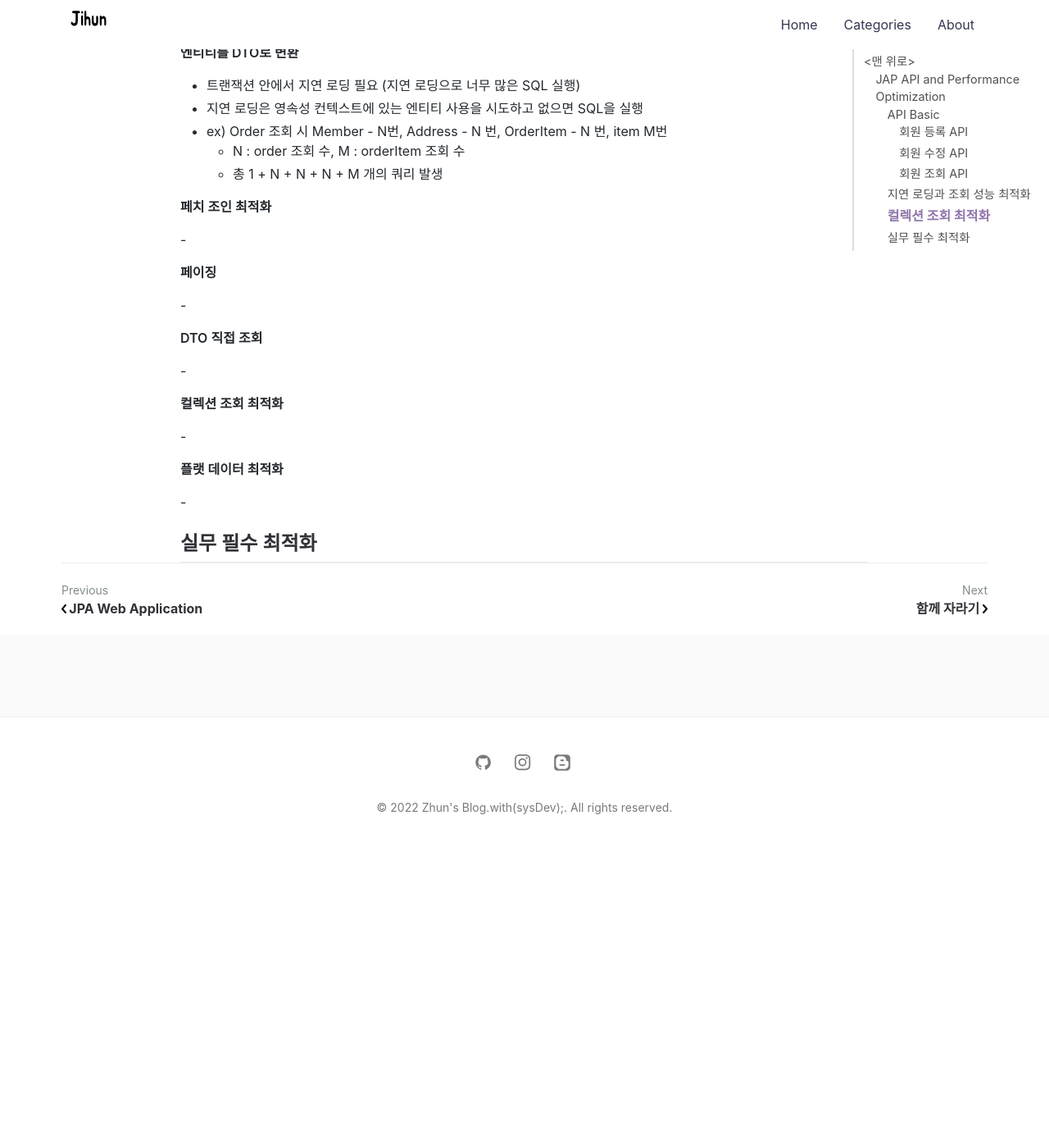
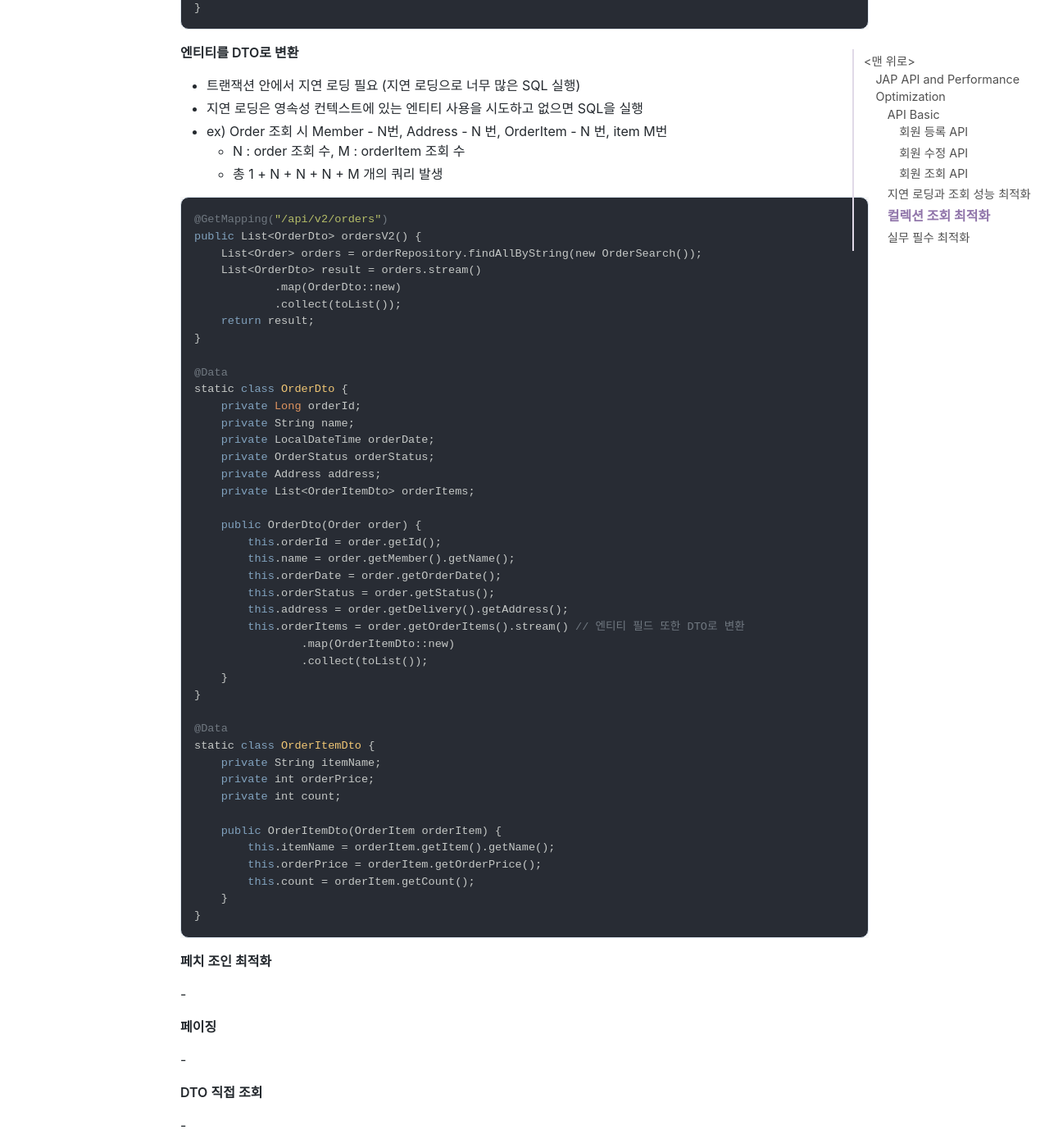
Before and after one commit to jihunparkme/jihunparkme.github.io, a Jekyll site: the page built from _posts/2022-05-24-JPA-API-and-performance-optimization.md, in a window 1280 px wide and 1400 px high, scrolled down 6635 px. Shown: the whole window at 82% size. Built offline with Jekyll 4.4.1, drawn with Linux system fonts in a browser that asks for light colours; nearby versions of some CDN libraries; comment, search, counter and statistics services are not loaded; before the commit the page ends 7675 px from its top, so only the background shows below that; some of the changed text lies outside the part shown.

Commit message:
add: (컬렉션 조회 최적화) 주문 조회 V2: 엔티티를 DTO로 변환
예제 코드 추가

````diff
--- a/_posts/2022-05-24-JPA-API-and-performance-optimization.md
+++ b/_posts/2022-05-24-JPA-API-and-performance-optimization.md
@@ -298,6 +298,51 @@ public List<Order> ordersV1() {
   - N : order 조회 수, M : orderItem 조회 수
   - 총 1 + N + N + N + M 개의 쿼리 발생
 
+```java
+@GetMapping("/api/v2/orders")
+public List<OrderDto> ordersV2() {
+    List<Order> orders = orderRepository.findAllByString(new OrderSearch());
+    List<OrderDto> result = orders.stream()
+            .map(OrderDto::new)
+            .collect(toList());
+    return result;
+}
+
+@Data
+static class OrderDto {
+    private Long orderId;
+    private String name;
+    private LocalDateTime orderDate;
+    private OrderStatus orderStatus;
+    private Address address;
+    private List<OrderItemDto> orderItems;
+
+    public OrderDto(Order order) {
+        this.orderId = order.getId();
+        this.name = order.getMember().getName();
+        this.orderDate = order.getOrderDate();
+        this.orderStatus = order.getStatus();
+        this.address = order.getDelivery().getAddress();
+        this.orderItems = order.getOrderItems().stream() // 엔티티 필드 또한 DTO로 변환
+                .map(OrderItemDto::new)
+                .collect(toList());
+    }
+}
+
+@Data
+static class OrderItemDto {
+    private String itemName;
+    private int orderPrice;
+    private int count;
+
+    public OrderItemDto(OrderItem orderItem) {
+        this.itemName = orderItem.getItem().getName();
+        this.orderPrice = orderItem.getOrderPrice();
+        this.count = orderItem.getCount();
+    }
+}
+```
+
 **페치 조인 최적화**
 
 -
````
